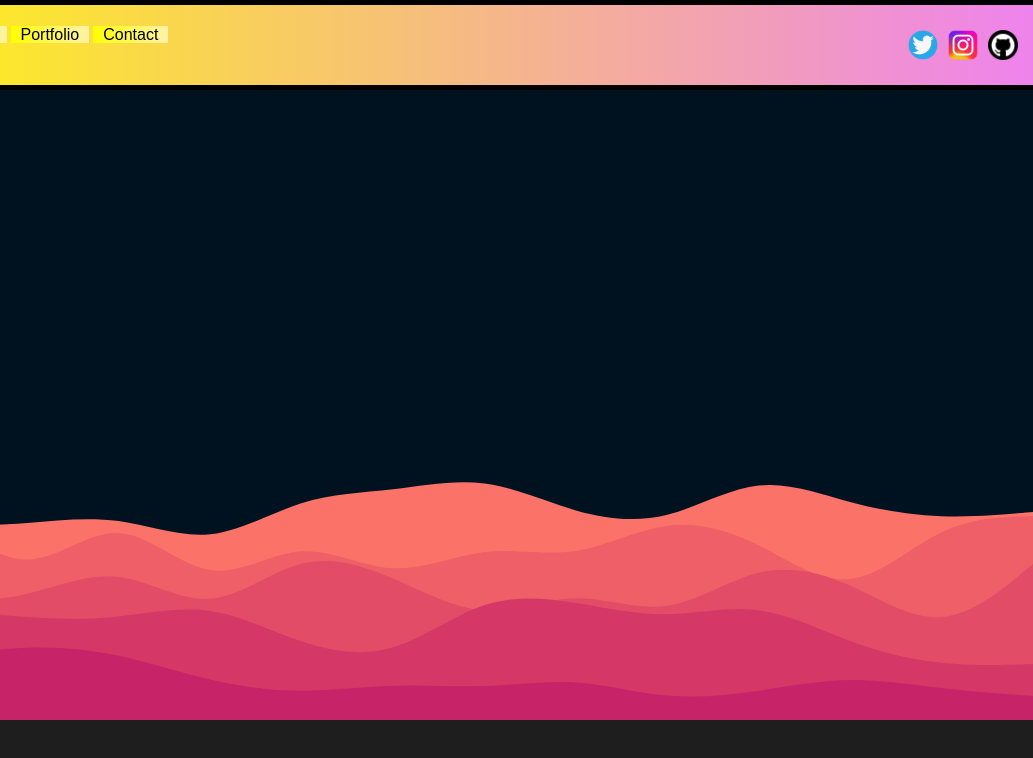
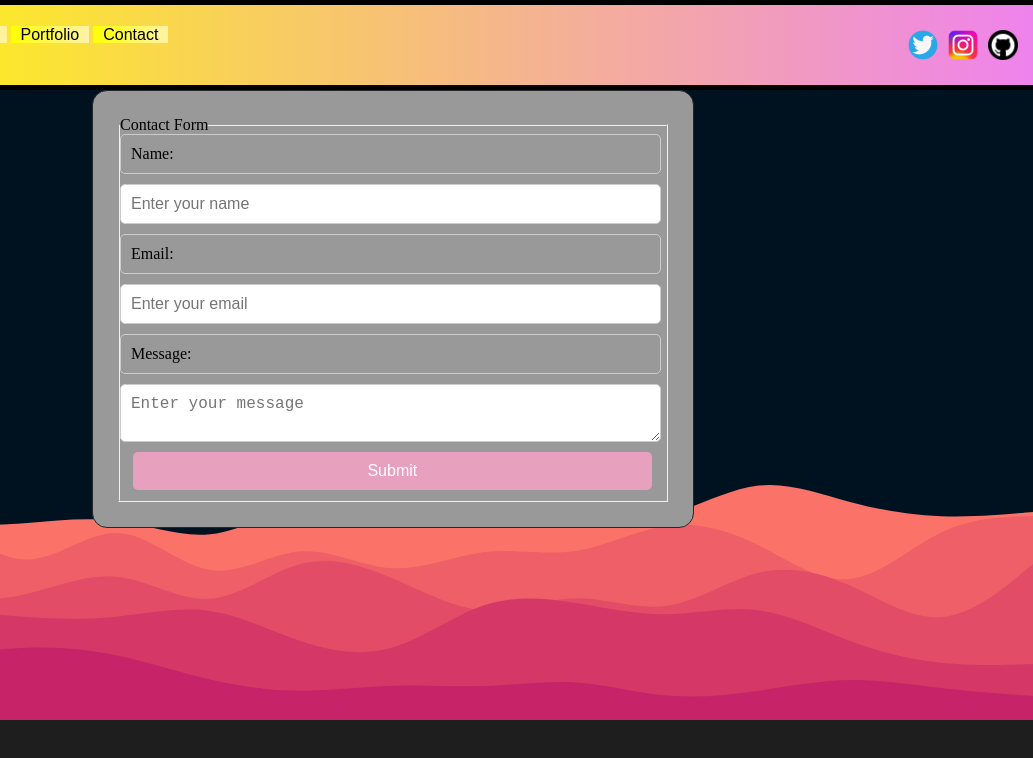
Before and after one commit to Renee-Rust-Personal-Website/personal-website, a plain HTML site: page Personal-website-v2/contactmev2.html in a window 1280 px wide. Shown: the full height of the page, 247-1280 px from the left. Drawn offline with Linux system fonts and the light colour scheme.

Commit message:
applying form to webpage

```diff
--- a/Personal-website-v2/contactmev2.html
+++ b/Personal-website-v2/contactmev2.html
@@ -28,13 +28,19 @@
         </div>
     </header>
 
-    <div class="grid">
-        <div class="Intro"></div>
-        <div class="Content-1"></div>
-        <div class="Content-2"></div>
-        <div class="Content-3"></div>
-        <div class="Footer"></div>
-    </div>
+    <form action="#" method="post">
+        <fieldset>
+            <legend>Contact Form</legend>
+                <label for="name">Name:</label>
+                <input type="text" id="name" name="name" placeholder="Enter your name" required>
+                <label for="email">Email:</label>
+                <input type="email" id="email" name="email" placeholder="Enter your email" required>
+                <label for="message">Message:</label>
+                <textarea id="message" name="message" placeholder="Enter your message" required></textarea>
+                <input type="submit" value="Submit">
+        </fieldset>
+    </form>
 
+<script src="form.js"></script>
 </body>
 </html>
--- a/Personal-website-v2/contactmev2style.css
+++ b/Personal-website-v2/contactmev2style.css
@@ -1,42 +1,32 @@
-.grid {
-    display: grid;
-    grid-template-columns: 1fr 1fr 1fr 1fr 1fr;
-    grid-template-rows: 1fr 1fr 1.8fr 0.2fr;
-    gap: 0.5rem 0.5rem;
-    grid-template-areas:
-      ". Intro Intro Intro ."
-      ". Content-1 Content-2 Content-2 ."
-      ". Content-1 Content-3 Content-3 ."
-      ". Footer Footer Footer .";
-    justify-content: center;
-  }
-
-  .Intro {
-    grid-area: Intro;
-    background-color: transparent;
-    justify-self: center;
+form {
+  width: 550px;
+  margin: 0 auto;
+  padding: 25px;
+  background-color: rgb(153, 153, 153);
+  border: 1px solid rgb(37, 38, 39);
+  border-radius: 15px;
 }
 
-  .Content-1 {
-    grid-area: Content-1;
-    background-color: transparent;
+label, input, textarea {
+  display: block;
+  margin-bottom: 10px;
+  width: 95%;
+  border-radius: 5px;
+  padding: 10px;
+  border: 1px solid #ccc;
+  font-size: 16px;
 }
 
-  .Content-2 {
-    grid-area: Content-2;
-    background-color: transparent;
+input[type="submit"] {
+  background-color: rgb(232, 160, 191);
+  color: white;
+  padding: 10px 20px;
+  border: none;
+  border-radius: 5px;
+  cursor: pointer;
+  margin-left: 13px;
 }
 
-  .Content-3 {
-    grid-area: Content-3;
-    background-color: transparent;
-    margin-top: 4rem;
-    justify-self: center;
-    grid-column-start: 3;
-    grid-column-end: 4;
+input[type="submit"]:hover {
+  background-color: rgb(243, 223, 92);
 }
-
-  .Footer {
-    grid-area: Footer;
-    background-color: transparent;
-}
--- /dev/null
+++ b/Personal-website-v2/form.js
@@ -0,0 +1,20 @@
+const form = document.querySelector("#form")
+const submitButton = document.querySelector("#submit")
+const scriptURL = 'https://script.google.com/macros/s/1XTaVdkdAnzhAHoLOA-x0K4svtJOB9RUnp2OgudFCNoEE4Lo8muDKOgSO/exec'
+
+   form.addEventListener('submit', e => {
+     submitButton.disabled = true
+     e.preventDefault()
+     let requestBody = new FormData(form)
+     fetch(scriptURL, { method: 'POST', body: requestBody})
+       .then(response => {
+          alert('Success!', response)
+          submitButton.disabled = false
+         })
+       .catch(error => {
+       alert('Error!', error.message)
+         submitButton.disabled = false
+
+       }
+       )
+   })
```
